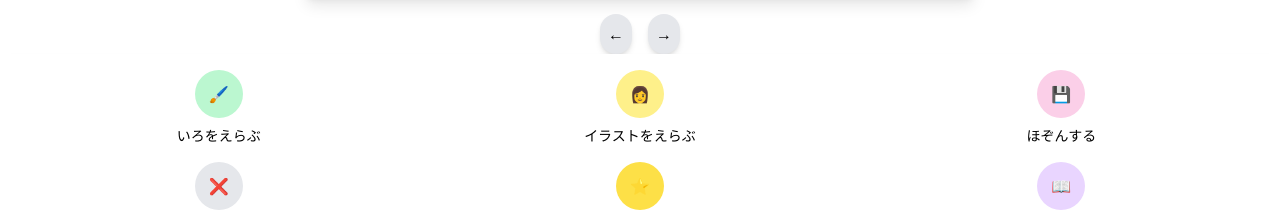
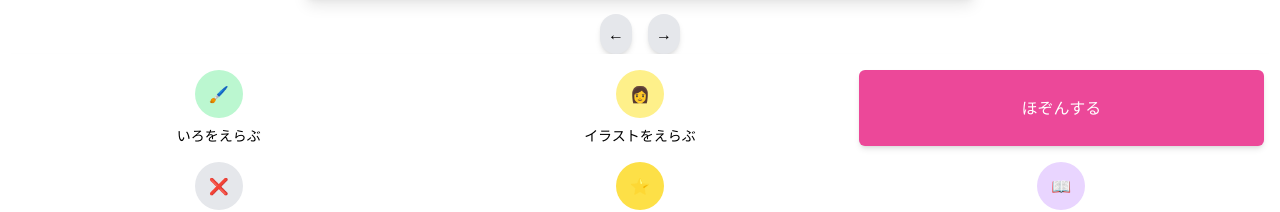
Before and after one commit to tech0mg/Hidari-Hashi, a Next.js app in the folder frontend/: page /customers/shiori/page3 in a window 1280 px wide. Shown: the part 636-848 px from the top of the page. Built offline with nearby package versions, Linux system fonts and the light colour scheme.

Commit message:
【途中】しおりのPDF出力機能追加

```diff
--- /dev/null
+++ b/frontend/src/app/customers/shiori/components/SaveToPDF.js
@@ -0,0 +1,47 @@
+// src/app/components/SaveToPDF.js
+"use client";
+import React from "react";
+import jsPDF from "jspdf";
+import html2canvas from "html2canvas";
+
+const SaveToPDF = ({ pages, fileName = "document.pdf" }) => {
+  const handleSaveToPDF = async () => {
+    const pdf = new jsPDF();
+    let isFirstPage = true;
+
+    for (const page of pages) {
+      const element = document.getElementById(page);
+
+      if (!element) {
+        console.warn(`${page} のコンテンツが見つかりません`);
+        continue;
+      }
+
+      const canvas = await html2canvas(element, { scale: 2 });
+      const imgData = canvas.toDataURL("image/png");
+      const imgWidth = 210; // A4横幅(mm)
+      const imgHeight = (canvas.height * imgWidth) / canvas.width;
+
+      if (isFirstPage) {
+        pdf.addImage(imgData, "PNG", 0, 0, imgWidth, imgHeight);
+        isFirstPage = false;
+      } else {
+        pdf.addPage();
+        pdf.addImage(imgData, "PNG", 0, 0, imgWidth, imgHeight);
+      }
+    }
+
+    pdf.save(fileName);
+  };
+
+  return (
+    <button
+      onClick={handleSaveToPDF}
+      className="p-2 bg-pink-500 text-white rounded-md shadow-md hover:bg-pink-600"
+    >
+      ほぞんする
+    </button>
+  );
+};
+
+export default SaveToPDF;
--- a/frontend/src/app/customers/shiori/components/ShioriFooterButtons.jsx
+++ b/frontend/src/app/customers/shiori/components/ShioriFooterButtons.jsx
@@ -1,8 +1,11 @@
 "use client";
 import React from "react";
 import { useRouter } from "next/navigation";
+import SaveToPDF from "./SaveToPDF";
 
 const ShioriFooterButtons = ({ handleNavigation }) => {
+  const pagesToSave = ["page1", "page2", "page3", "page4", "page5"]; // PDF出力対象のページID
+
   return (
     <div className="bg-white w-full shadow-lg p-4">
       <div className="grid grid-cols-3 gap-4 text-center">
@@ -24,15 +27,12 @@ const ShioriFooterButtons = ({ handleNavigation }) => {
           </div>
           <span className="text-sm mt-2">イラストをえらぶ</span>
         </button>
-        <button
-          onClick={() => alert("ほぞんするボタンが押されました")}
-          className="flex flex-col items-center"
-        >
-          <div className="w-12 h-12 bg-pink-200 rounded-full flex items-center justify-center">
-            💾
-          </div>
-          <span className="text-sm mt-2">ほぞんする</span>
-        </button>
+
+        <SaveToPDF
+          pages={pagesToSave} // PDF出力対象のページを指定
+          fileName="ShioriContent.pdf" // 保存するPDFの名前
+        />
+
         <button
           onClick={() => handleNavigation("list-detail")}
           className="flex flex-col items-center"
--- a/frontend/src/app/customers/shiori/page1/page.jsx
+++ b/frontend/src/app/customers/shiori/page1/page.jsx
@@ -53,7 +53,7 @@ const ShioriPage = () => {
   };
 
   return (
-    <div className={`flex flex-col items-center justify-between min-h-screen ${shioriColor}`}>
+    <div id="page1" className={`flex flex-col items-center justify-between min-h-screen ${shioriColor}`}>
       {/* 上部コンテンツ */}
       <div className="flex flex-col items-center mt-8">
         <div className="border-4 border-pink-500 rounded-md p-6 bg-white shadow-lg">
--- a/frontend/src/app/customers/shiori/page2/page.jsx
+++ b/frontend/src/app/customers/shiori/page2/page.jsx
@@ -21,7 +21,7 @@ const ShioriPage2 = () => {
   };
 
   return (
-    <div className={`flex flex-col items-center justify-between min-h-screen ${shioriColor}`}>
+    <div id="page2" className={`flex flex-col items-center justify-between min-h-screen ${shioriColor}`}>
       {/* 上部コンテンツ */}
       <div className="flex flex-col items-center mt-8">
         <div className="border-4 border-pink-500 rounded-md p-6 bg-white shadow-lg w-full max-w-2xl">
--- a/frontend/src/app/customers/shiori/page3/page.jsx
+++ b/frontend/src/app/customers/shiori/page3/page.jsx
@@ -21,7 +21,7 @@ const ShioriPage3 = () => {
   };
 
   return (
-    <div className={`flex flex-col items-center justify-between min-h-screen ${shioriColor}`}>
+    <div id="page3" className={`flex flex-col items-center justify-between min-h-screen ${shioriColor}`}>
       {/* 上部コンテンツ */}
       <div className="flex flex-col items-center mt-8 w-full max-w-2xl">
         <div className="border-4 border-pink-500 rounded-md p-6 bg-white shadow-lg w-full">
--- a/frontend/src/app/customers/shiori/page4/page.jsx
+++ b/frontend/src/app/customers/shiori/page4/page.jsx
@@ -29,7 +29,7 @@ const ShioriPage4 = () => {
   };
 
   return (
-    <div className={`flex flex-col items-center justify-between min-h-screen ${shioriColor}`}>
+    <div id="page4" className={`flex flex-col items-center justify-between min-h-screen ${shioriColor}`}>
       {/* 上部コンテンツ */}
       <div className="flex flex-col items-center mt-8">
         <div className="border-4 border-pink-500 rounded-md p-6 bg-white shadow-lg w-full max-w-2xl">
--- a/frontend/src/app/customers/shiori/page5/page.jsx
+++ b/frontend/src/app/customers/shiori/page5/page.jsx
@@ -92,7 +92,7 @@ const ShioriPage5 = () => {
   };
 
   return (
-    <div className={`flex flex-col items-center justify-between min-h-screen ${shioriColor}`}>
+    <div id="page5" className={`flex flex-col items-center justify-between min-h-screen ${shioriColor}`}>
       <div className="flex flex-col items-center mt-8">
         <div className="border-4 border-pink-500 rounded-md p-6 bg-white shadow-lg w-full max-w-2xl">
           <h1 className="text-3xl font-bold mb-6 text-center">しおり Page 5</h1>
```
